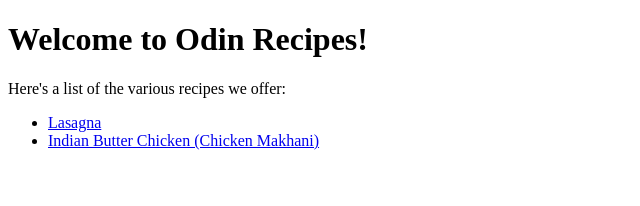
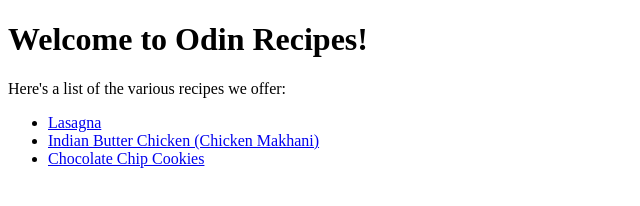
Before and after one commit to CodeReDarsh/odin-recipes, a plain HTML site: page index.html in a window 1280 px wide. Shown: the whole page, without its empty margins (0-640 px from the left). Drawn offline with Linux system fonts and the light colour scheme.

Commit message:
feat: modifiec index.html with link to cookies recipe page

```diff
--- a/index.html
+++ b/index.html
@@ -11,6 +11,7 @@
     <ul>
         <li><a href="./recipes/lasagna.html">Lasagna</a></li>
         <li><a href="./recipes/butter-chicken.html">Indian Butter Chicken (Chicken Makhani)</a></li>
+        <li><a href="./recipes/cookies.html">Chocolate Chip Cookies</a></li>
     </ul>
 </body>
 </html>
```
